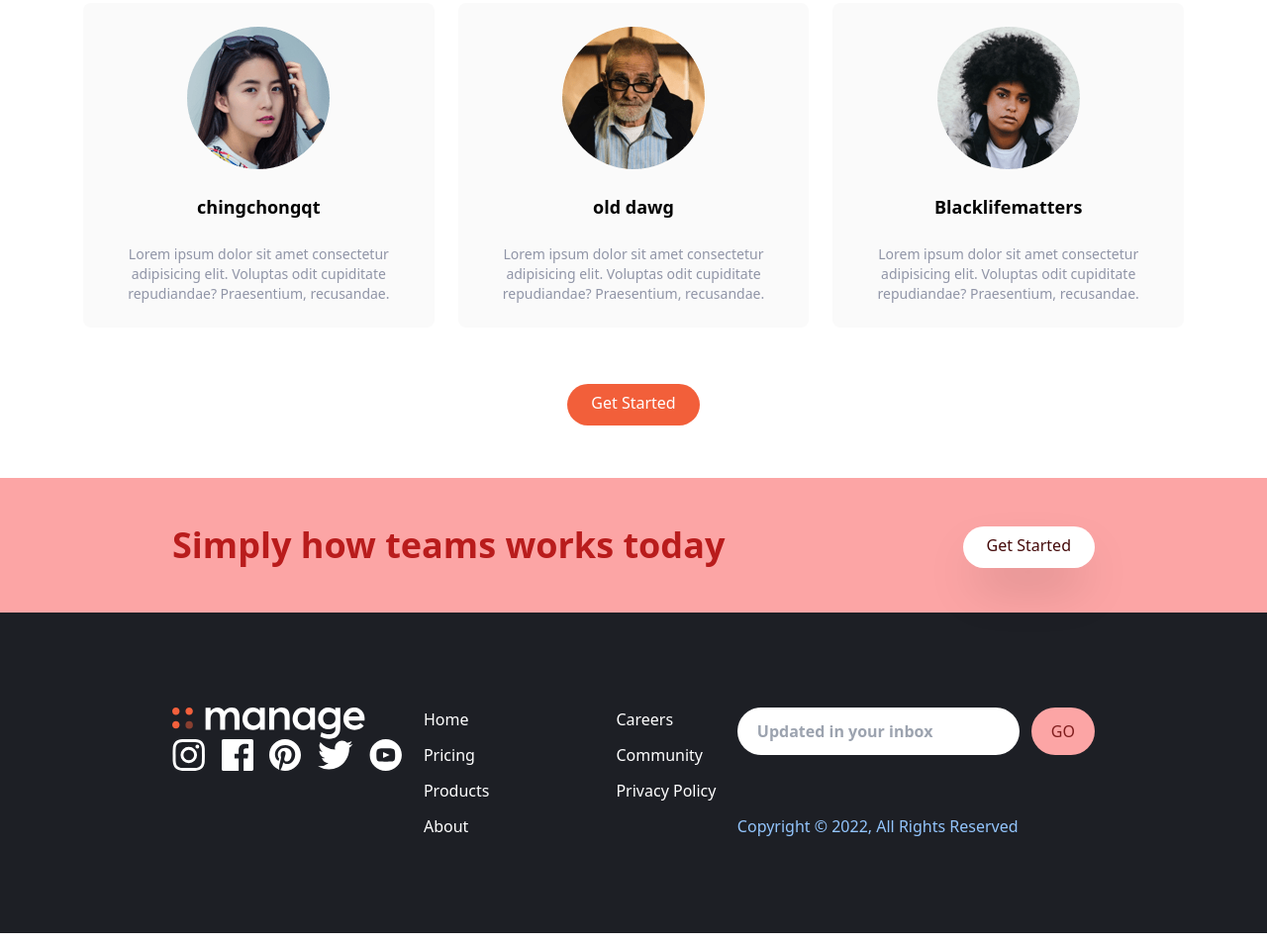
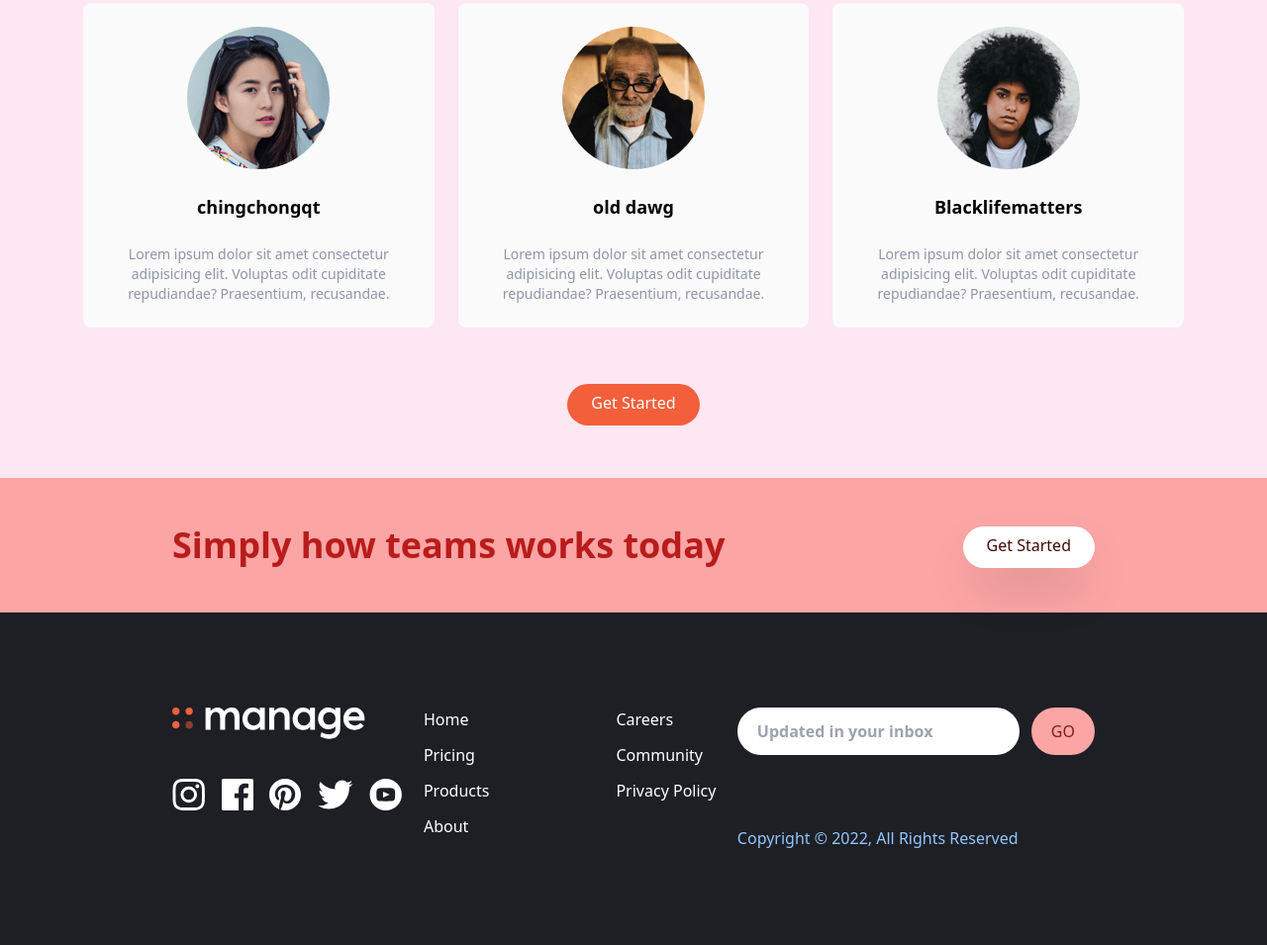
Before and after one commit to Sweetpotatoisbitter/Tailwind-Css-landing-page, a website: page index.html in a window 1280 px wide. Shown: the part 1249-2204 px from the top of the page at 99% size. Drawn offline with Linux system fonts and the light colour scheme.

Commit message:
bg-color update
BG PINK COLOR UPDATED
CTA section spacing between logos

```diff
--- a/index.html
+++ b/index.html
@@ -8,7 +8,7 @@
     <title>Manage Landing page</title>
 </head>
 
-<body>
+<body class="bg-pink-100">
     <!--Navbar -->
 
     <nav class="relative container mx-auto p-6">
@@ -36,7 +36,7 @@
     <section id="Hero">
         <!-- Flex container -->
         <div
-            class="container flex flex-col-reverse items-center px-6 mx-auto mt-10 space-y-0 md:space-y-0  md:flex-row">
+            class="container flex flex-col-reverse items-center px-6 mx-auto mt-10 space-y-0 md:space-y-0  md:flex-row  ">
             <!-- left items  -->
             <div class="flex flex-col mb-32 space-y-12 md:w-1/2">
                 <h1 class="max-w-md text-5xl font-bold  text-center md:text-4xl md:text-left">
@@ -224,7 +224,7 @@
                     <img src="img\logo-white.svg" class="h-8">
                 </DIV>
                 <!-- Social links container -->
-                <div class="flex justify-center space-x-4">
+                <div class="flex justify-center space-x-4 my-15 py-10">
                     <a href="#"><img src="img\icon-instagram.svg" class="h-8">
                     </a>
                     <a href="#"><img src="img\icon-facebook.svg" alt="" class="h-8"></a>
```
Also changed, not shown: css/main.css.
